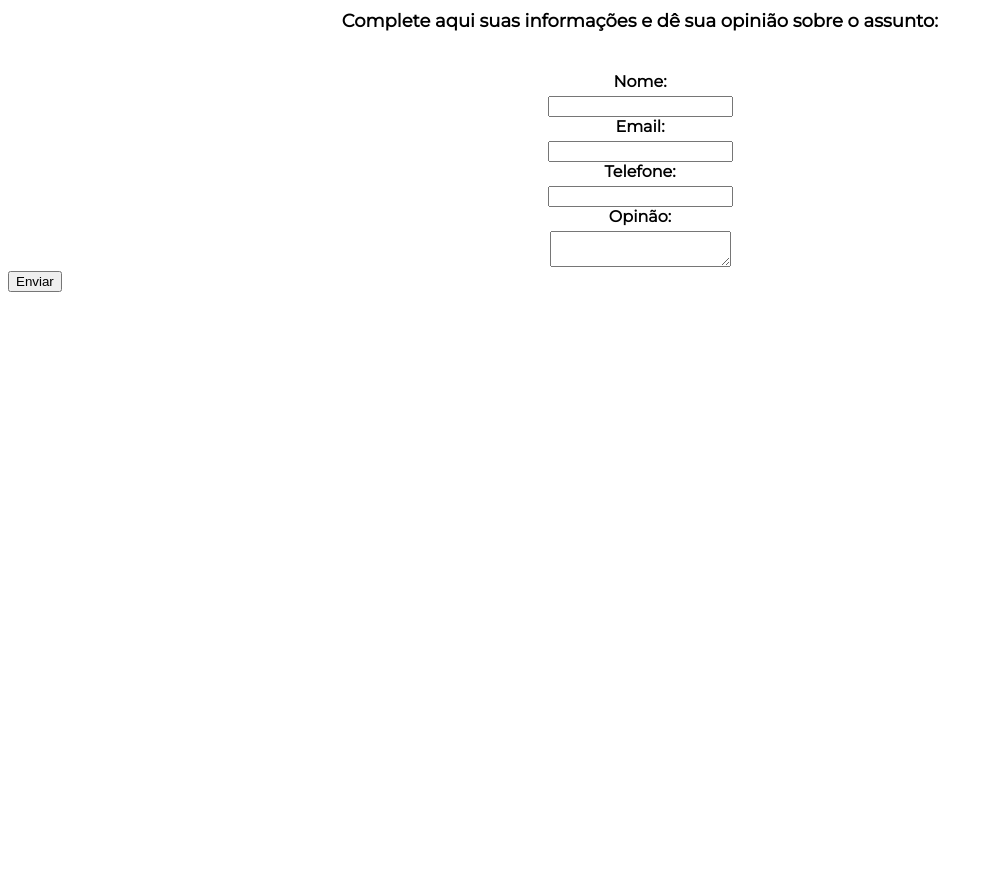
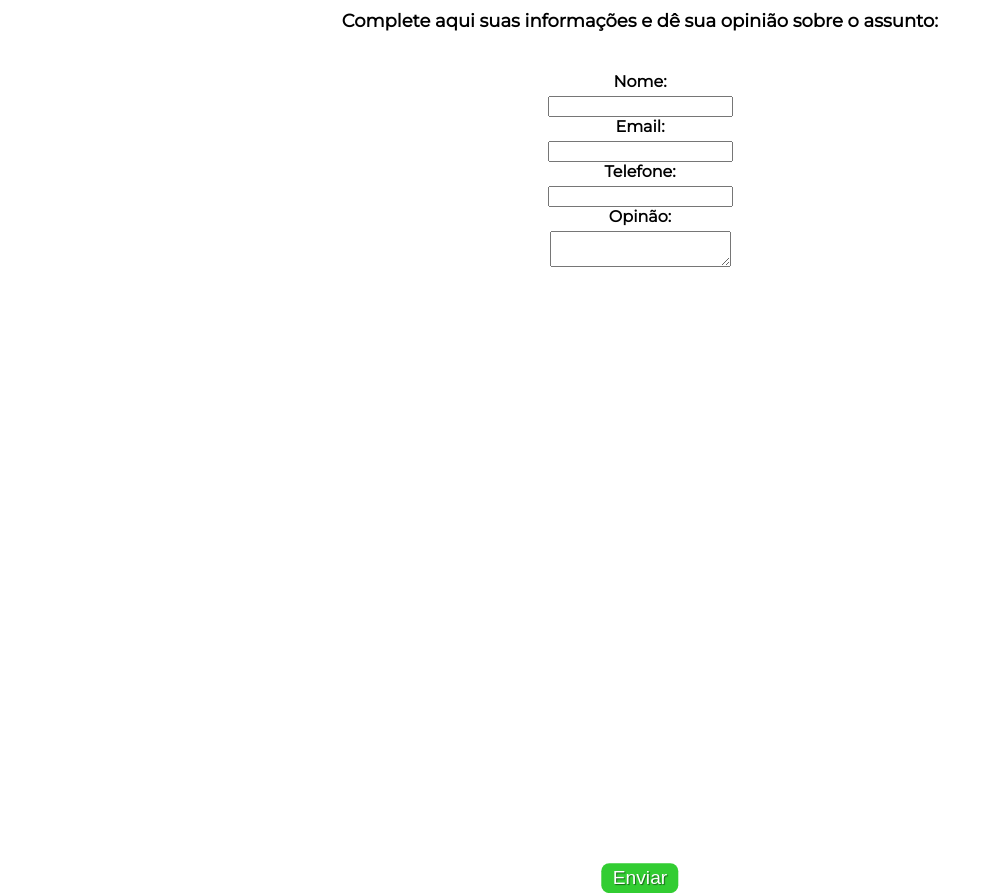
Before and after one commit to sabrinaribeirosantos/lixo_eletronico, a plain HTML site: page index.html in a window 1280 px wide. Shown: the part 2266-3159 px from the top of the page, without its empty margins (0-993 px from the left). Before the commit the page ends 2566 px from the top, so only its background shows below. Drawn offline with Linux system fonts and the light colour scheme.

Commit message:
Update style.css

```diff
--- a/style.css
+++ b/style.css
@@ -78,3 +78,30 @@ header {
       border: 1px solid white;
       border-radius: 5px;
 }
+
+.botao{
+	font-size: 1.2em;
+	background: limegreen;
+	border: 0;
+	margin-bottom: 1em;
+	color: white;
+	padding: 0.2em 0.6em;
+	box10hadow: 2px 2px 2px rgba(0, 0, 0, 0.2);
+	text-shadow: 1px 1px 1px rgba(0, 0, 0, 0.5);
+	position: absolute;
+	top: 393%;
+	left: 50%;
+	margin-right: -50%;
+	transform: translate(-50%, -50%);
+	border-radius: 8px;
+}
+
+.botao:hover{
+	background: darkolivegreen;
+	box-shadow: inset 2px 2px 2px rgba(0, 0, 0, 0.2);
+	text-shadow: none;
+}
+
+.botao,select{
+	cursos: pointer;
+}
```
